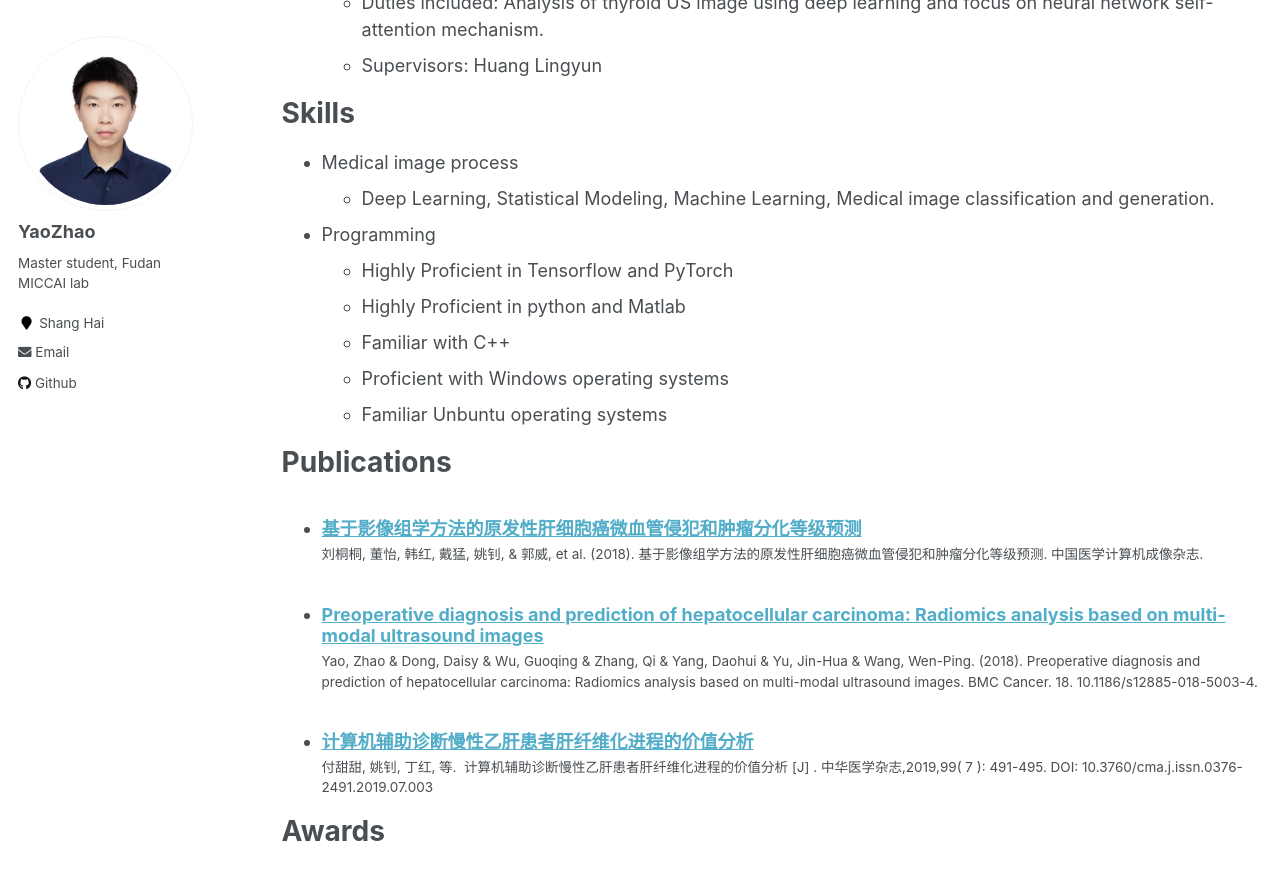
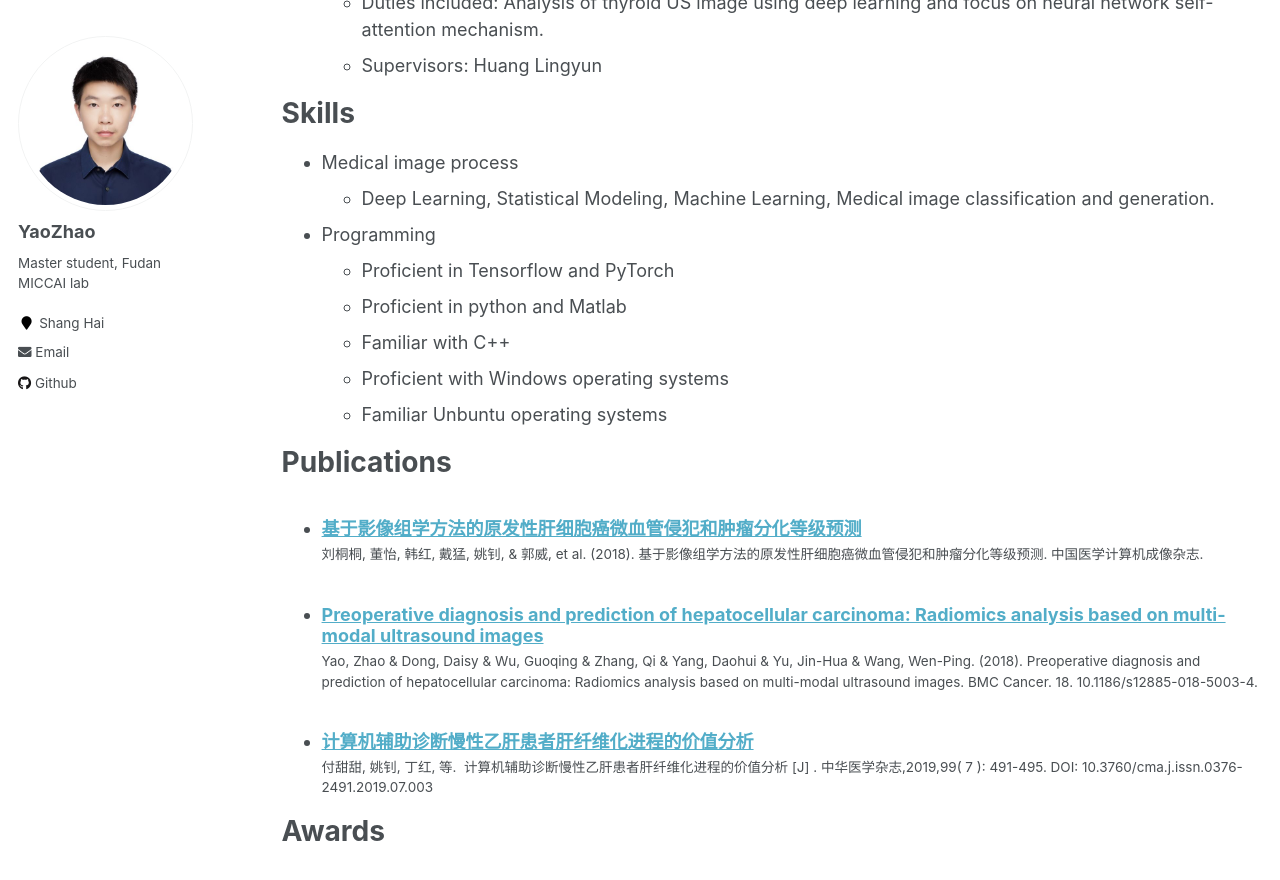
Before and after one commit to yyyzzzhao/yaozhao.github.io, a Jekyll site: the page built from _pages/cv.md, in a window 1280 px wide and 900 px high, scrolled down 428 px. Shown: the top 880 px of the window. Built offline with Jekyll 4.4.1, drawn with Linux system fonts in a browser that asks for light colours.

Commit message:
fix some error

```diff
--- a/_pages/cv.md
+++ b/_pages/cv.md
@@ -28,8 +28,8 @@ Skills
 Medical image classification and generation.
 
 * Programming
-  * Highly Proficient in Tensorflow and PyTorch
-  * Highly Proficient in python and Matlab
+  * Proficient in Tensorflow and PyTorch
+  * Proficient in python and Matlab
   * Familiar with C++
   * Proficient with Windows operating systems
   * Familiar Unbuntu operating systems
```
